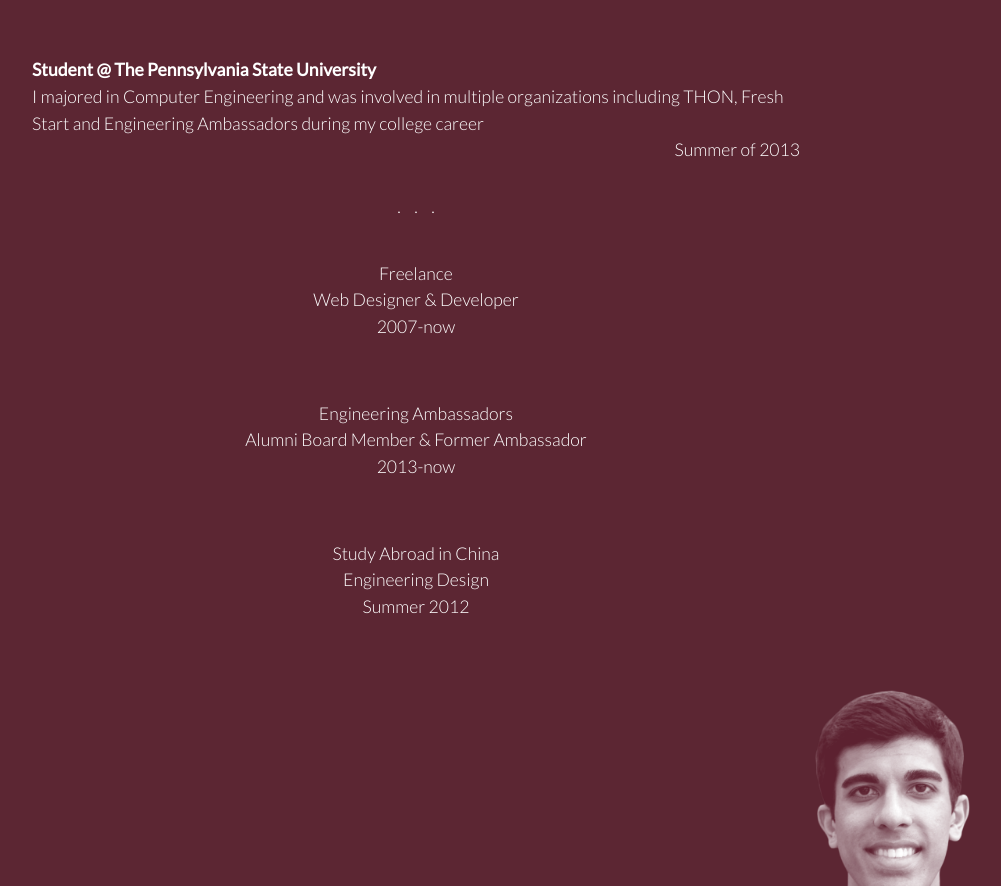
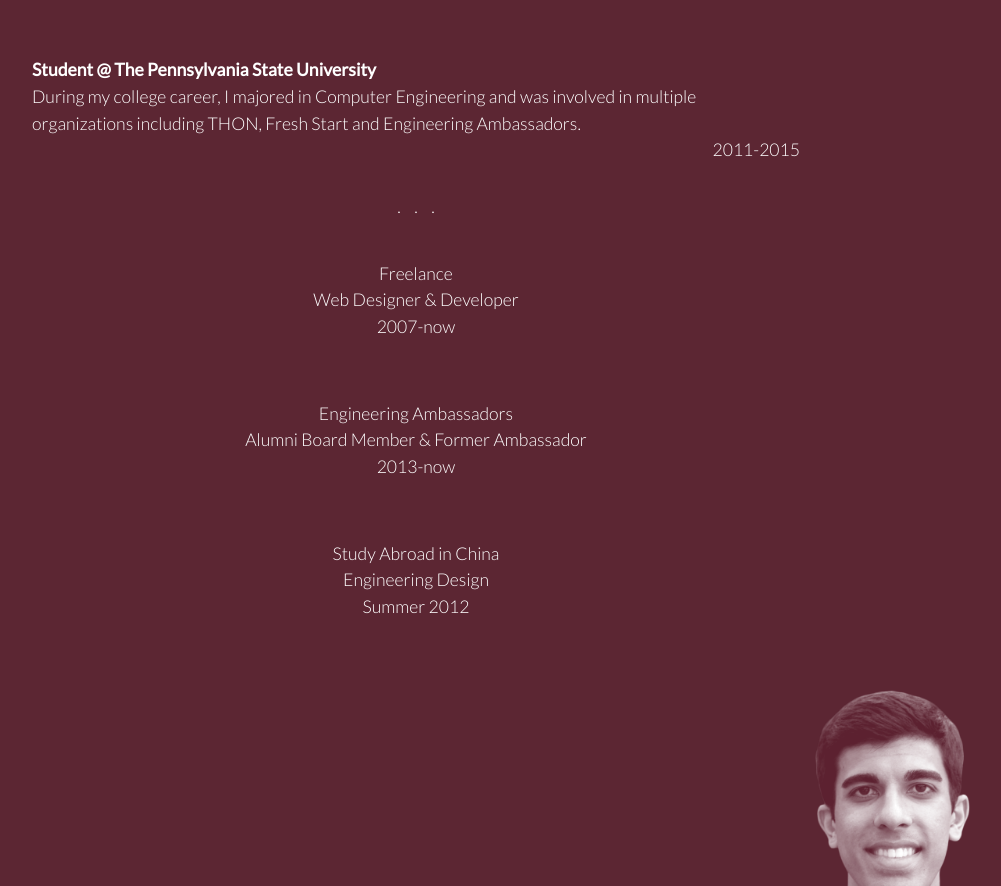
Before and after one commit to nealmalkani/personal-portfolio, a plain HTML site: page index.html in a window 1280 px wide. Shown: the part 1536-2422 px from the top of the page, without its empty margins (224-1225 px from the left). Drawn offline with nearby package versions, Linux system fonts and the light colour scheme.

Commit message:
college item added to experience

```diff
--- a/index.html
+++ b/index.html
@@ -52,8 +52,8 @@
 				<div class="work-item">
 					<!-- <div class="expIcon"><img src="newImages/data-exp.png" /></div> -->
 					<div class="expDesc"><b>Student @ The Pennsylvania State University</b><br />
-						<span>I majored in Computer Engineering and was involved in multiple organizations including THON, Fresh Start and Engineering Ambassadors during my college career</span>
-						<br /><div class="exp-date">Summer of 2013</div>
+						<span>During my college career, I majored in Computer Engineering and was involved in multiple organizations including THON, Fresh Start and Engineering Ambassadors.</span>
+						<br /><div class="exp-date">2011-2015</div>
 					</div>
 				</div>
 			</div>
```
